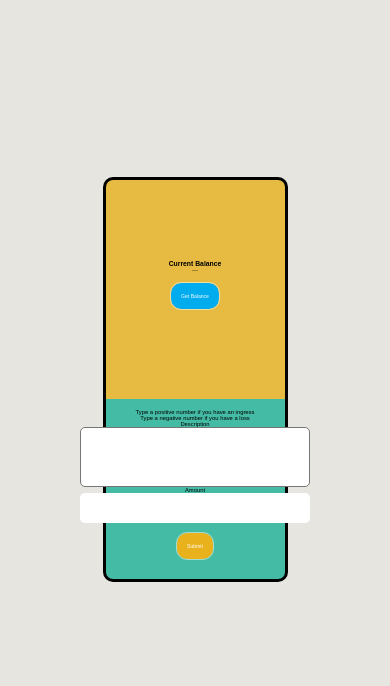
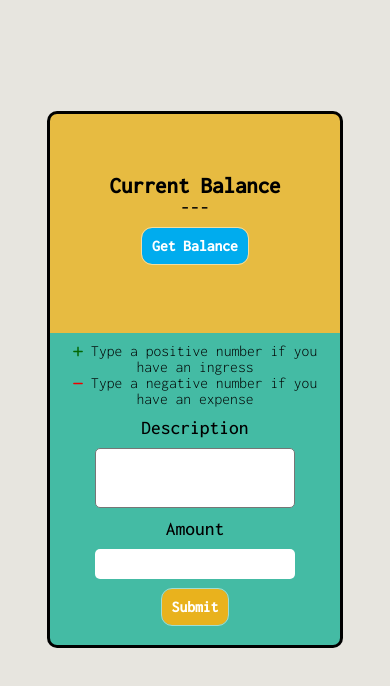
Before and after one commit to FedericoSanchez-Ksquare/MiniProject-3, a website: page index.html in a window 390 px wide. Drawn offline with Linux system fonts and the light colour scheme; no server answers.

Commit message:
Add some features
Added some improvements

```diff
--- a/index.html
+++ b/index.html
@@ -4,8 +4,18 @@
     <meta charset="UTF-8">
     <meta http-equiv="X-UA-Compatible" content="IE=edge">
     <meta name="viewport" content="width=device-width, initial-scale=1.0">
+    <link rel="icon" type="image/x-icon" href="./img/money.png">
+
+    <!-- Google Fonts -->
+    <link rel="preconnect" href="https://fonts.googleapis.com">
+    <link rel="preconnect" href="https://fonts.gstatic.com" crossorigin>
+    <link href="https://fonts.googleapis.com/css2?family=Inconsolata:wght@300;500&display=swap" rel="stylesheet">
+
+    <!-- Font Awesome -->
+     <script src='https://kit.fontawesome.com/b7370c5621.js' crossorigin='anonymous'></script>
+
+    <link rel="stylesheet" href="styles.css">
     <title>Balance App</title>
-    <link rel="stylesheet" href="styles.css">
 </head>
 
 <body>
@@ -18,8 +28,8 @@
         </div>
         <div class="desc-amount-container">
            <div class="labels-container">
-               <label for="">Type a positive number if you have an ingress</label>
-               <label for="">Type a negative number if you have a loss</label>
+               <label for=""> <i class="fa-solid fa-plus plus-color"></i> Type a positive number if you have an ingress</label>
+               <label for=""> <i class="fa-solid fa-minus minus-color"></i>  Type a negative number if you have an expense</label>
            </div>
 
             <form class="form-container" action="">
--- a/styles.css
+++ b/styles.css
@@ -8,7 +8,7 @@ box-sizing: border-box;
 body,html{
   height: 90vh;
   background-color: #e7e5df;
-  font-family: Arial, Helvetica, sans-serif;
+  font-family: 'Inconsolata', monospace;
 }
 
 .container {
@@ -47,6 +47,7 @@ body,html{
   border-left: 3px solid black;
   border-right: 3px solid black;
   padding: 10px;
+  font-size: 2vw;
 }
 
 .desc-amount-container{
@@ -58,6 +59,7 @@ body,html{
   border-left: 3px solid black;
   border-right: 3px solid black;
   padding: 10px;
+  font-size: 1.6vw;
 }
 
 .btnUpdate {
@@ -70,8 +72,6 @@ body,html{
   outline-offset: 0px;
   text-shadow: none;
   transition: all 1250ms cubic-bezier(0.19, 1, 0.22, 1);
-  margin-top: 10px;
-  margin-bottom: 10px;
   background-color: #00ACEE;
   border: none;
   border-radius: 10px;
@@ -82,6 +82,8 @@ body,html{
   display: inline-block;
   margin-top: 10px;
   margin-bottom: 10px;
+  font-family: 'Inconsolata', monospace;
+  font-weight: bold;
 }
 
 .btnUpdate:hover {
@@ -97,6 +99,19 @@ body,html{
   align-items: center;
   justify-content: center;
   word-break: break-word;
+  font-size: 1vw;
+  font-weight: 300;
+  margin-bottom: 10px;
+}
+
+.plus-color{
+  color: #036704;
+  font-size: 16px;
+}
+
+.minus-color{
+  color: #ee0000;
+  font-size: 16px;
 }
 
 .form-container{
@@ -108,11 +123,16 @@ body,html{
     justify-content: center;
 }
 
+.form-container label{
+  margin-bottom: 10px;
+}
+
 .form-container .txt-desc{
   height: 60px;
   width: 230px;
   resize: none;
   border-radius: 5px;
+  margin-bottom: 10px;
 }
 
 .form-container input{
@@ -132,10 +152,6 @@ input::-webkit-inner-spin-button {
   margin: 0;
 }
 
-.btnUpdate:hover{
-  background-color: #44bba4;
-
-}
 .btnFetch {
   border: 0 solid;
   box-shadow: inset 0 0 20px rgba(255, 255, 255, 0);
@@ -146,8 +162,6 @@ input::-webkit-inner-spin-button {
   outline-offset: 0px;
   text-shadow: none;
   transition: all 1250ms cubic-bezier(0.19, 1, 0.22, 1);
-  margin-top: 10px;
-  margin-bottom: 10px;
   background-color: #e9b21d;
   border: none;
   border-radius: 10px;
@@ -158,6 +172,8 @@ input::-webkit-inner-spin-button {
   display: inline-block;
   margin-top: 10px;
   margin-bottom: 10px;
+  font-family: 'Inconsolata', monospace;
+  font-weight: bold;
 }
 
 .btnFetch:hover {
@@ -166,3 +182,100 @@ input::-webkit-inner-spin-button {
   outline-color: rgba(255, 255, 255, 0);
   outline-offset: 15px;
 }
+
+
+@media only screen and (max-width: 320px){
+
+  .balance-container{
+    font-size: 5vw;
+    width: 80%;
+  }
+  .desc-amount-container{
+    font-size: 5vw;
+    width: 80%;
+  }
+
+  .labels-container{
+    font-size: 4vw;
+  }
+
+  .plus-color{
+    color: #036704;
+    font-size: 12px;
+  }
+
+  .minus-color{
+    color: #ee0000;
+    font-size: 12px;
+  }
+
+  .form-container .txt-desc{
+    width: 200px;
+    resize: none;
+    border-radius: 5px;
+    margin-bottom: 10px;
+  }
+
+  .form-container input{
+    width: 200px;
+    border-radius: 5px;
+    border: none;
+  }
+
+  .btnFetch {
+    font-size: 4vw;
+  }
+
+  .btnUpdate {
+    font-size: 4vw;
+  }
+
+}
+
+@media only screen and (max-width: 500px){
+  .balance-container{
+    font-size: 5vw;
+    width: 80%;
+  }
+  .desc-amount-container{
+    font-size: 5vw;
+    width: 80%;
+  }
+
+  .labels-container{
+    font-size: 4vw;
+  }
+
+  .plus-color{
+    color: #036704;
+    font-size: 12px;
+  }
+
+  .minus-color{
+    color: #ee0000;
+    font-size: 12px;
+  }
+
+  .form-container .txt-desc{
+    width: 200px;
+    resize: none;
+    border-radius: 5px;
+    margin-bottom: 10px;
+  }
+
+  .form-container input{
+    width: 200px;
+    border-radius: 5px;
+    border: none;
+  }
+
+  .btnFetch {
+    font-size: 4vw;
+  }
+
+  .btnUpdate {
+    font-size: 4vw;
+  }
+
+
+}
```
Also changed, not shown: img/money.png (added).
